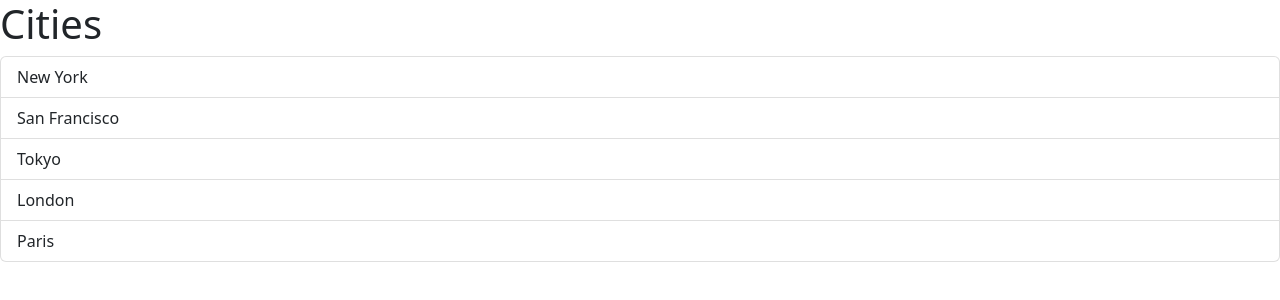
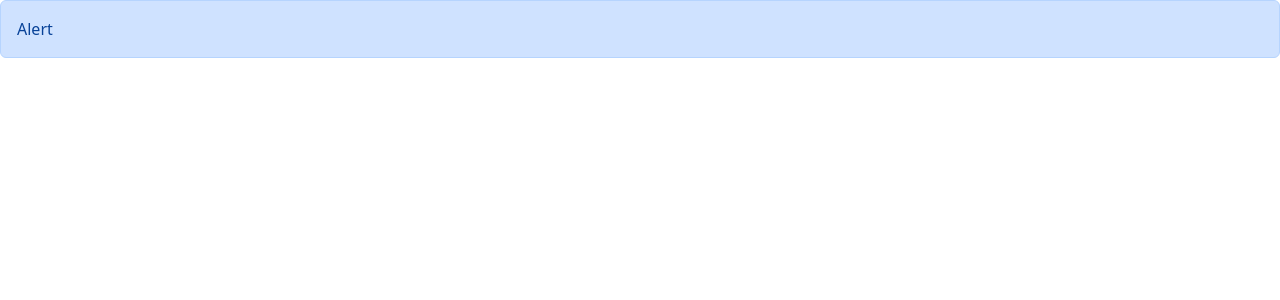
Before and after one commit to akwnorris/react-app, a React (Vite) app: page / in a window 1280 px wide. Shown: the top 300 px of the page. Built offline with nearby package versions, Linux system fonts and the light colour scheme.

Commit message:
Refactor App component to use Alert component

```diff
--- a/src/App.tsx
+++ b/src/App.tsx
@@ -1,19 +1,9 @@
-import ListGroup from "./components/ListGroup";
+import Alert from "./components/Alert";
 
 function App() {
-  let items = ["New York", "San Francisco", "Tokyo", "London", "Paris"];
-
-  const handleSelectItem = (item: string) => {
-    console.log(item);
-  };
-
   return (
-    <div>
-      <ListGroup
-        items={items}
-        heading="Cities"
-        onSelectItem={handleSelectItem}
-      />
+    <div className="alert alert-primary">
+      <Alert />
     </div>
   );
 }
--- /dev/null
+++ b/src/components/Alert.tsx
@@ -0,0 +1,5 @@
+const Alert = () => {
+  return <div>Alert</div>;
+};
+
+export default Alert;
```
